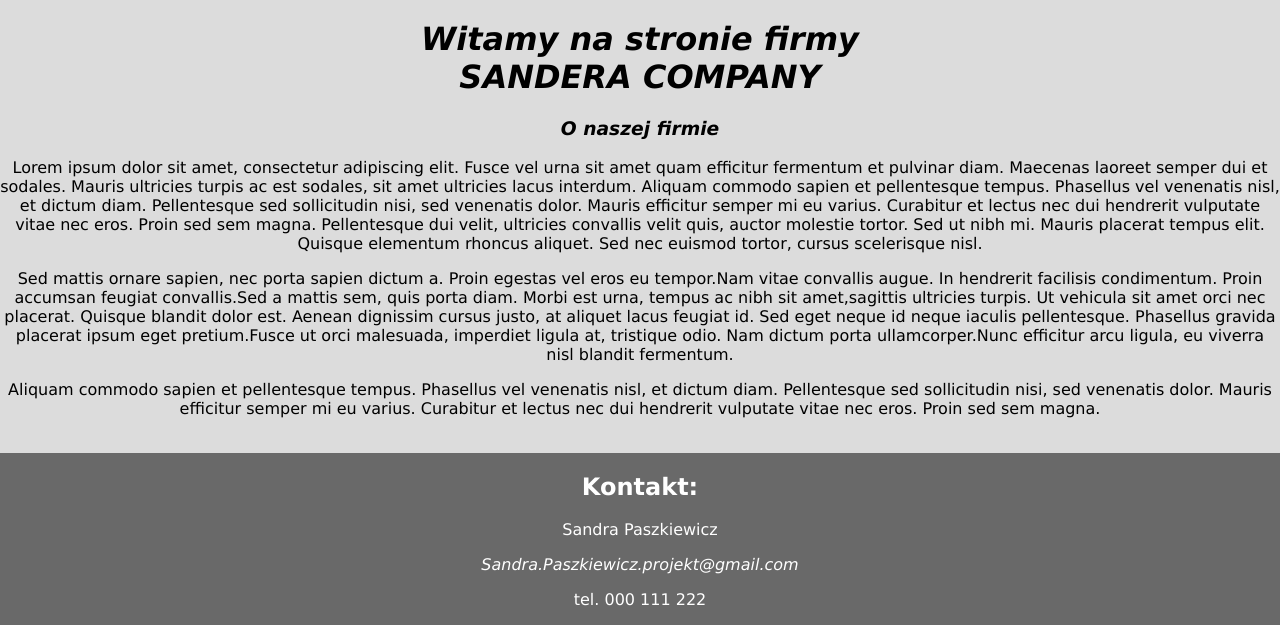
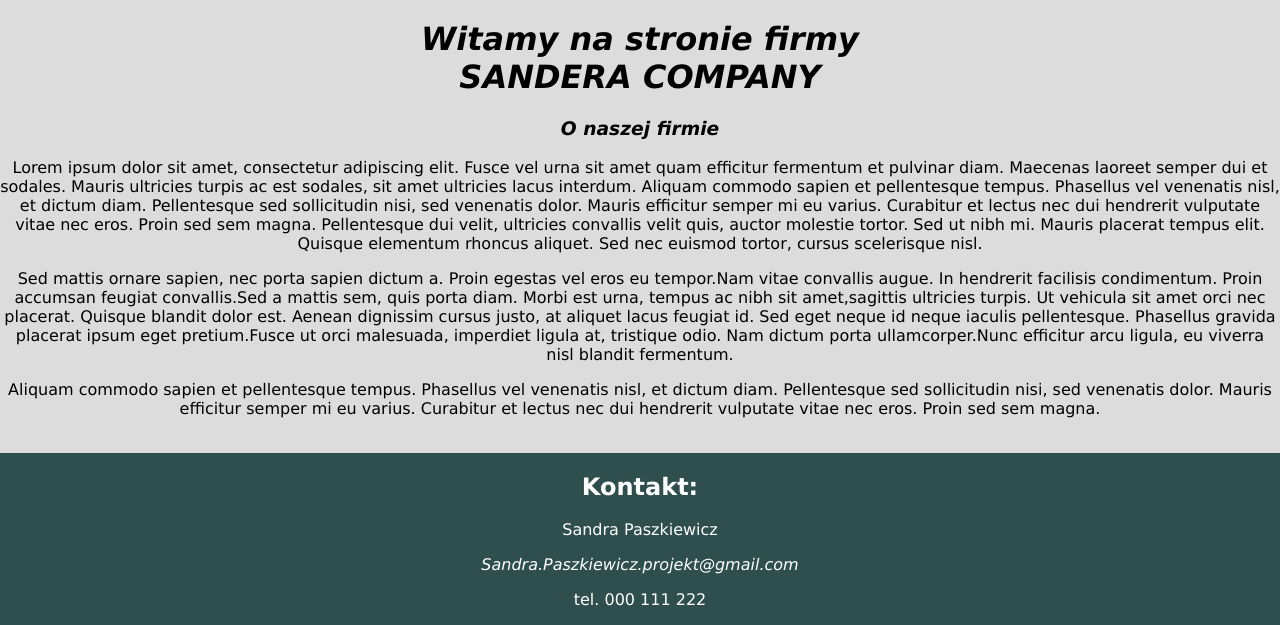
Before and after one commit to rajzogirl/rajzogirlphp.github.io, a PHP site: page /index.php in a window 1280 px wide. Shown: the part 338-963 px from the top of the page. Run offline with PHP 8.4, Linux system fonts and the light colour scheme.

Commit message:
Update styl.css

```diff
--- a/styl.css
+++ b/styl.css
@@ -116,7 +116,7 @@ button:hover{
     float: left;
     width: 100%;
     overflow: hidden;
-    background-color: #696969;
+    background-color: #2F4F4F;
     text-align: center;
     color: white;
 }
```
